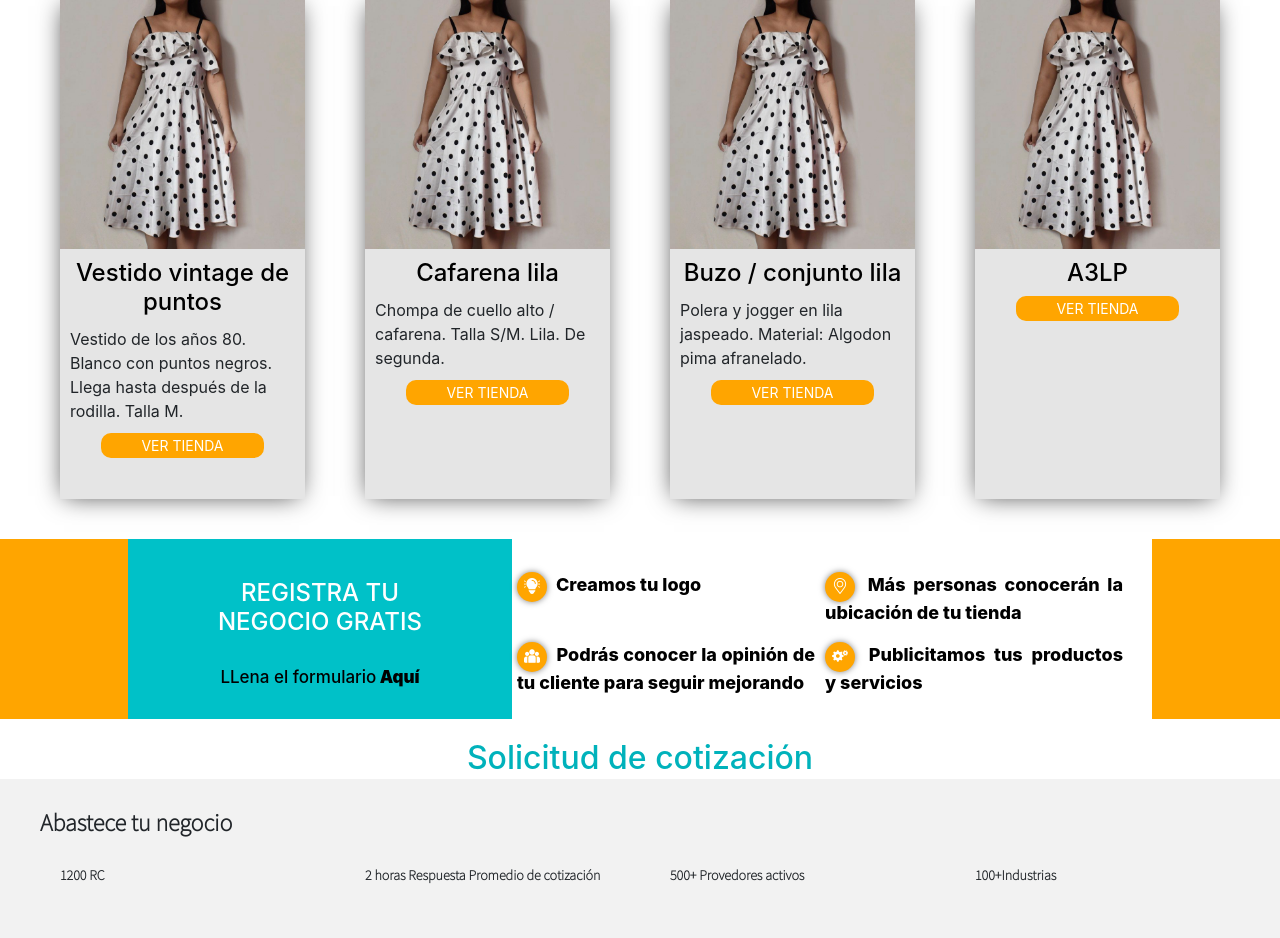
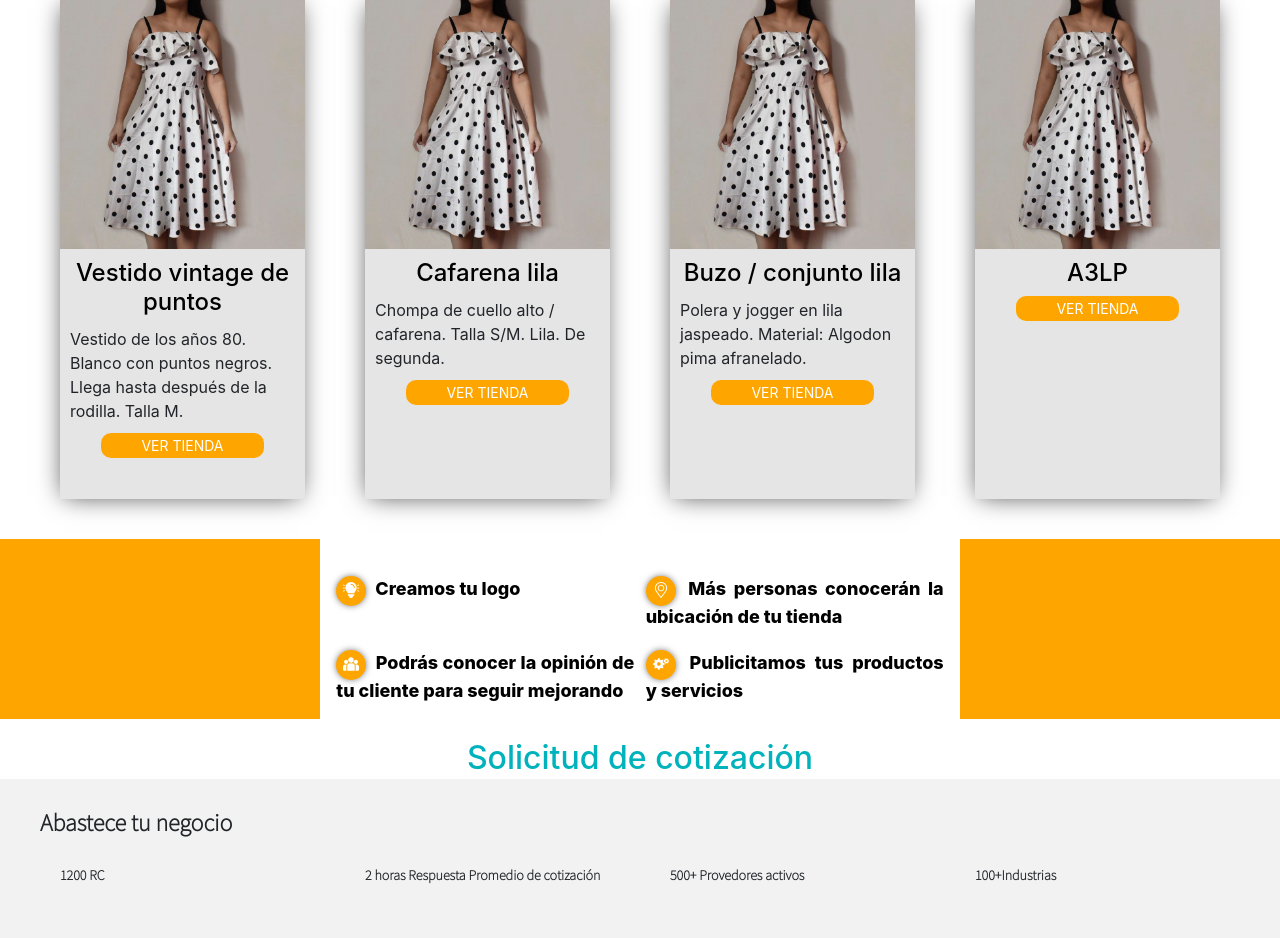
Before and after one commit to Jorvict/Conecta, a PHP site: page /vistas/index.html in a window 1280 px wide. Shown: the part 1415-2353 px from the top of the page. Run offline with PHP 8.4, Linux system fonts and the light colour scheme.

Commit message:
Se elimina cuadro de registra tu negocio y se centra contenido

```diff
--- a/public/css/index.css
+++ b/public/css/index.css
@@ -214,6 +214,7 @@ section#cont {
     width: 100%;
     height: 180px;
     display: flex;
+    justify-content: center;
     flex-wrap: wrap;
 }
 
@@ -249,7 +250,11 @@ section#desarrollamos {
     width: 50%;
     height: 180px;
     background: #fff;
-    margin-right: 10%;
+    /* margin-right: 10%; */
+    padding: 0px 10px;
+    display: flex;
+    flex-wrap: wrap;
+    justify-content: space-evenly;
 }
 .espacioo {
     width: 100%;
--- a/vistas/index.html
+++ b/vistas/index.html
@@ -194,10 +194,10 @@
 
 	    <section id="tunegocio">
 	    	<section id="cont">
-	    		<section id="registra">
+	    		<!-- <section id="registra">
 	    			<h1 id="re">REGISTRA TU <br>NEGOCIO GRATIS</h1>
 	    			<h4 id="llena">LLena el formulario<a class="aqui" href=""> Aquí</a></h4>
-	    		</section>
+	    		</section> -->
 	    		<section id="desarrollamos">
 	    			<div class="espacioo
 	    			"></div>
```
